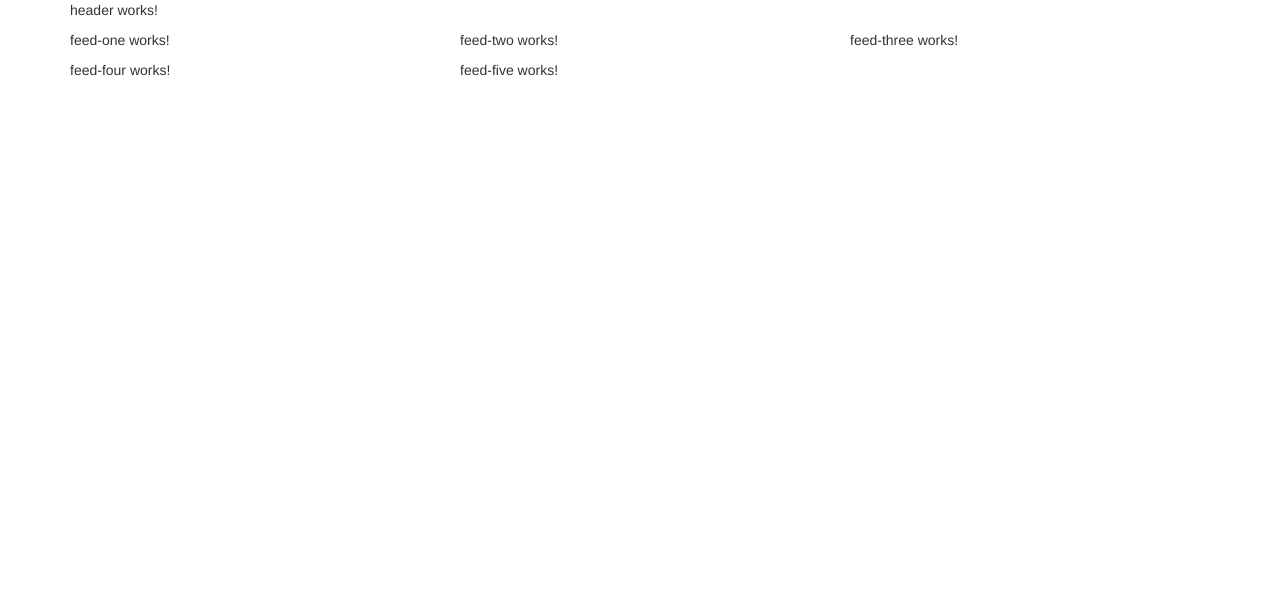
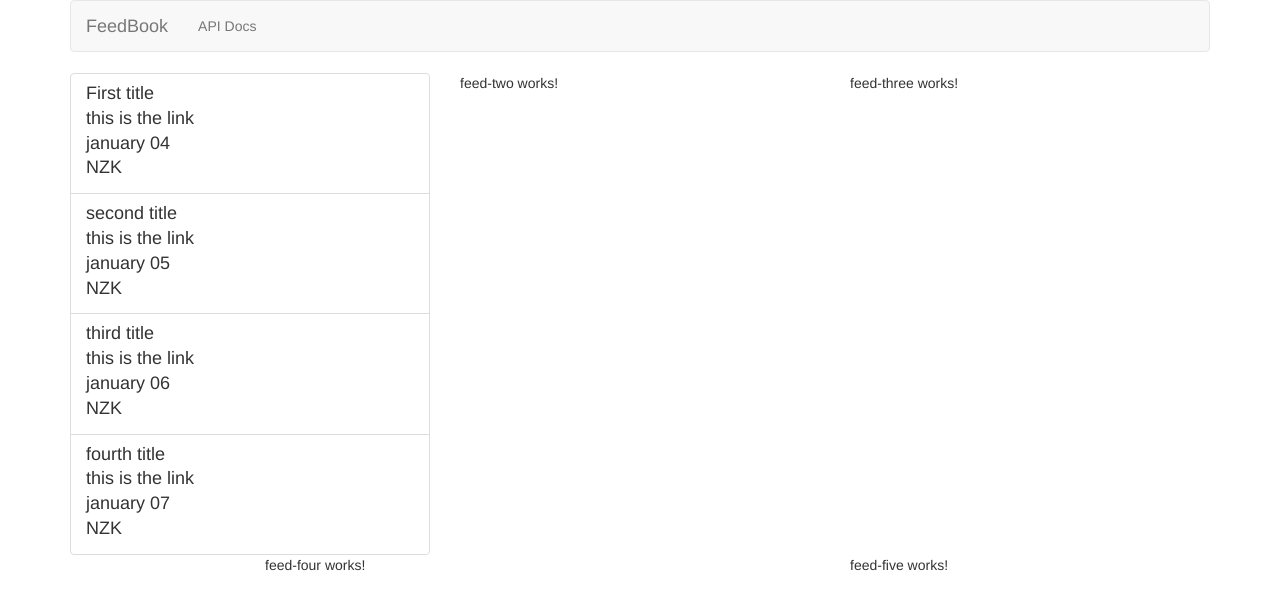
Before and after one commit to tasfeq-hub/FeedCrawler-UI, an Angular app: page / in a window 1280 px wide. Shown: the top 610 px of the page. Built offline with nearby package versions, Linux system fonts and the light colour scheme.

Commit message:
feedone model and service created with dummy data

```diff
--- a/angular.json
+++ b/angular.json
@@ -26,7 +26,10 @@
               "node_modules/bootstrap/dist/css/bootstrap.min.css",
               "src/styles.css"
             ],
-            "scripts": [],
+            "scripts": [
+              "node_modules/jquery/dist/jquery.min.js",
+              "node_modules/bootstrap/dist/js/bootstrap.min.js"
+            ],
             "es5BrowserSupport": true
           },
           "configurations": {
--- a/package.json
+++ b/package.json
@@ -21,6 +21,7 @@
     "@angular/router": "~7.2.0",
     "bootstrap": "^3.4.1",
     "core-js": "^2.5.4",
+    "jquery": "^3.4.1",
     "rxjs": "~6.3.3",
     "tslib": "^1.9.0",
     "zone.js": "~0.8.26"
--- a/src/app/app.component.html
+++ b/src/app/app.component.html
@@ -2,6 +2,9 @@
     <div class="row">
         <div class="col-md-12">
             <app-header></app-header>
+        </div>
+        <div class="col-md-12">
+            <app-slider></app-slider>
         </div>
         <div class="col-md-4">
             <app-feed-one></app-feed-one>
@@ -12,10 +15,12 @@
         <div class="col-md-4">
             <app-feed-three></app-feed-three>
         </div>
-        <div class="col-md-4">
+    </div>
+    <div class="row">
+        <div class="col-md-4 col-md-offset-2">
             <app-feed-four></app-feed-four>
         </div>
-        <div class="col-md-4">
+        <div class="col-md-4 col-md-offset-2">
             <app-feed-five></app-feed-five>
         </div>
     </div>
--- a/src/app/feed-one/feed-one.component.html
+++ b/src/app/feed-one/feed-one.component.html
@@ -1,3 +1,13 @@
-<p>
-  feed-one works!
-</p>
+<div class="row">
+  <div class="col-xs-12">
+    <a href="#" class="list-group-item clearfix"
+    *ngFor="let feed of feedOne">
+      <div class="pull-left">
+        <h4 class="list-group-item-heading">{{ feed.title}}</h4>
+        <h4 class="list-group-item-heading">{{ feed.link}}</h4>
+        <h4 class="list-group-item-heading">{{ feed.published_at}}</h4>
+        <h4 class="list-group-item-heading">{{ feed.feed_provider}}</h4>
+      </div>
+    </a>
+  </div>
+</div>
--- a/src/app/feed-one/feed-one.component.ts
+++ b/src/app/feed-one/feed-one.component.ts
@@ -1,4 +1,6 @@
 import { Component, OnInit } from '@angular/core';
+import { FeedOne } from 'src/app/feed-one/feedone.model';
+import { FeedOneService } from './feedone.service';
 
 @Component({
   selector: 'app-feed-one',
@@ -7,9 +9,20 @@ import { Component, OnInit } from '@angular/core';
 })
 export class FeedOneComponent implements OnInit {
 
-  constructor() { }
+  feedOne: FeedOne[];
+  /*
+  feedOne: FeedOne[] = [
+    new FeedOne("First title","this is the link","january 04", new Date(),"NZK"),
+    new FeedOne("second title","this is the link","january 05", new Date(),"NZK"),
+    new FeedOne("third title","this is the link","january 06", new Date(),"NZK"),
+    new FeedOne("fourth title","this is the link","january 07", new Date(),"NZK")
+  ];
+  */
+
+  constructor(private feedOneService : FeedOneService) { }
 
   ngOnInit() {
+    this.feedOne = this.feedOneService.getFeedOne();
   }
 
 }
--- /dev/null
+++ b/src/app/feed-one/feedone.model.ts
@@ -0,0 +1,17 @@
+export class FeedOne{
+
+    public title:string;
+    public link:string;
+    public published_at:string;
+    public created_at:any;
+    public feed_provider:string;
+
+    constructor(title:string, link:string, published_at:string, created_at:any, feed_provider:string){
+        this.title=title;
+        this.link=link;
+        this.published_at=published_at;
+        this.created_at=created_at;
+        this.feed_provider=feed_provider;
+    }
+
+}
--- /dev/null
+++ b/src/app/feed-one/feedone.service.ts
@@ -0,0 +1,16 @@
+import { FeedOne } from './feedone.model';
+
+export class FeedOneService {
+
+    private feedOne: FeedOne[] = [
+        new FeedOne("First title","this is the link","january 04", new Date(),"NZK"),
+        new FeedOne("second title","this is the link","january 05", new Date(),"NZK"),
+        new FeedOne("third title","this is the link","january 06", new Date(),"NZK"),
+        new FeedOne("fourth title","this is the link","january 07", new Date(),"NZK")
+      ];
+
+
+    getFeedOne(){
+        return this.feedOne.slice();
+    }
+}
--- a/src/app/header/header.component.html
+++ b/src/app/header/header.component.html
@@ -1,3 +1,14 @@
-<p>
-  header works!
-</p>
+<nav class="navbar navbar-default">
+  <div class="container-fluid">
+    <div class="navbar-header">
+      <a href="#" class="navbar-brand">FeedBook</a>
+    </div>
+    <div class="collapse navbar-collapse">
+      <ul class="nav navbar-nav">
+        <li>
+          <a href="#">API Docs</a>
+        </li>
+      </ul>
+    </div>
+  </div>
+</nav>
--- /dev/null
+++ b/src/app/slider/slider.component.ts
@@ -0,0 +1,15 @@
+import { Component, OnInit } from '@angular/core';
+
+@Component({
+  selector: 'app-slider',
+  templateUrl: './slider.component.html',
+  styleUrls: ['./slider.component.css']
+})
+export class SliderComponent implements OnInit {
+
+  constructor() { }
+
+  ngOnInit() {
+  }
+
+}
```
Also changed, not shown: src/app/app.module.ts (+5 -2 lines), src/app/slider/slider.component.css (added), src/app/slider/slider.component.html (added), 1 other file (tests, documents, lock files or other folders).
